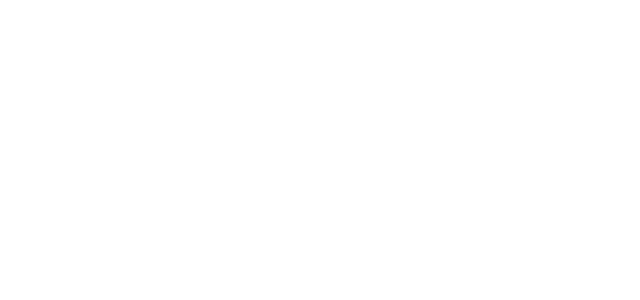
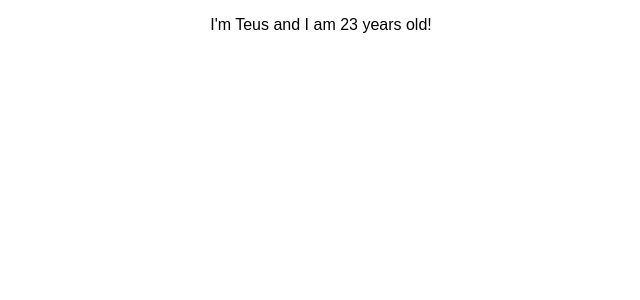
Before and after one commit to teustoscano/my-react-course, a React (Create React App) app: page / in a window 1280 px wide. Shown: the top 300 px of the page, without its empty margins (319-959 px from the left). Built offline with nearby package versions, Linux system fonts and the light colour scheme.

Commit message:
Working with props

```diff
--- a/src/App.js
+++ b/src/App.js
@@ -1,10 +1,12 @@
 import React, { Component } from 'react';
 import './App.css';
+import Person from './Person/Person';
 
 class App extends Component {
   render() {
     return (
       <div className="App">
+      <Person name="Teus" age="23"/>
       </div>
     );
   }
--- /dev/null
+++ b/src/Person/Person.js
@@ -0,0 +1,7 @@
+import React from 'react';
+
+const person = (props) => {
+	return <p>I'm {props.name} and I am {props.age} years old!</p>
+};
+
+export default person;
```
